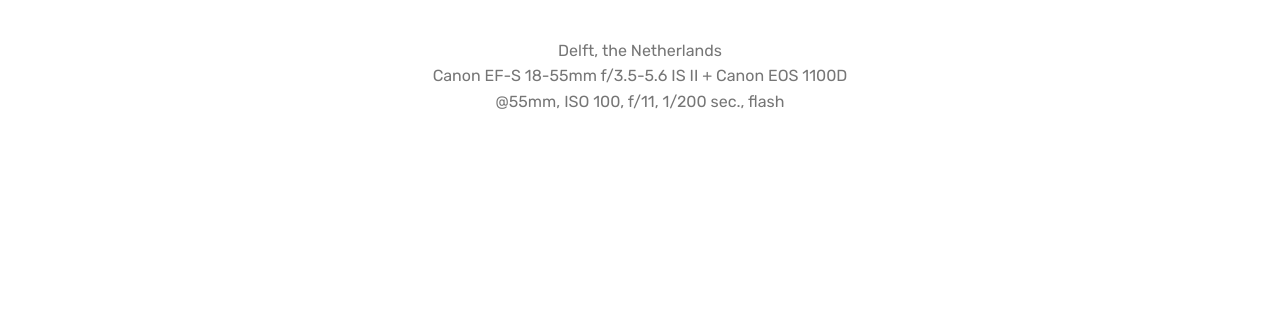
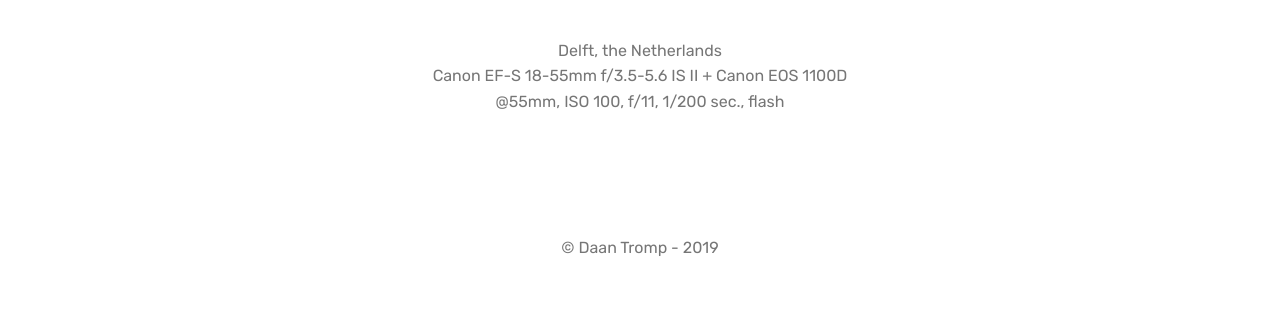
Before and after one commit to Alexanderettema/Daan-Foto-Website, a plain HTML site: page index.html in a window 1280 px wide. Shown: the part 6574-6894 px from the top of the page. Before the commit the page ends 6749 px from the top, so only its background shows below. Drawn offline with Linux system fonts and the light colour scheme.

Commit message:
Copyright toegevoegd

```diff
--- a/index.html
+++ b/index.html
@@ -165,6 +165,17 @@
   </div>
 </section>
 
+<section class="mbr-section article content1 cid-rbX9KHXcwf" id="content1-d">
+
+  <div class="container">
+    <div class="media-container-row">
+      <div class="mbr-text col-12 col-md-8 mbr-fonts-style display-7">
+        <div>© Daan Tromp - 2019</div>
+        </div>
+    </div>
+  </div>
+</section>
+
   <script src="assets/web/assets/jquery/jquery.min.js"></script>
   <script src="assets/popper/popper.min.js"></script>
   <script src="assets/tether/tether.min.js"></script>
```
